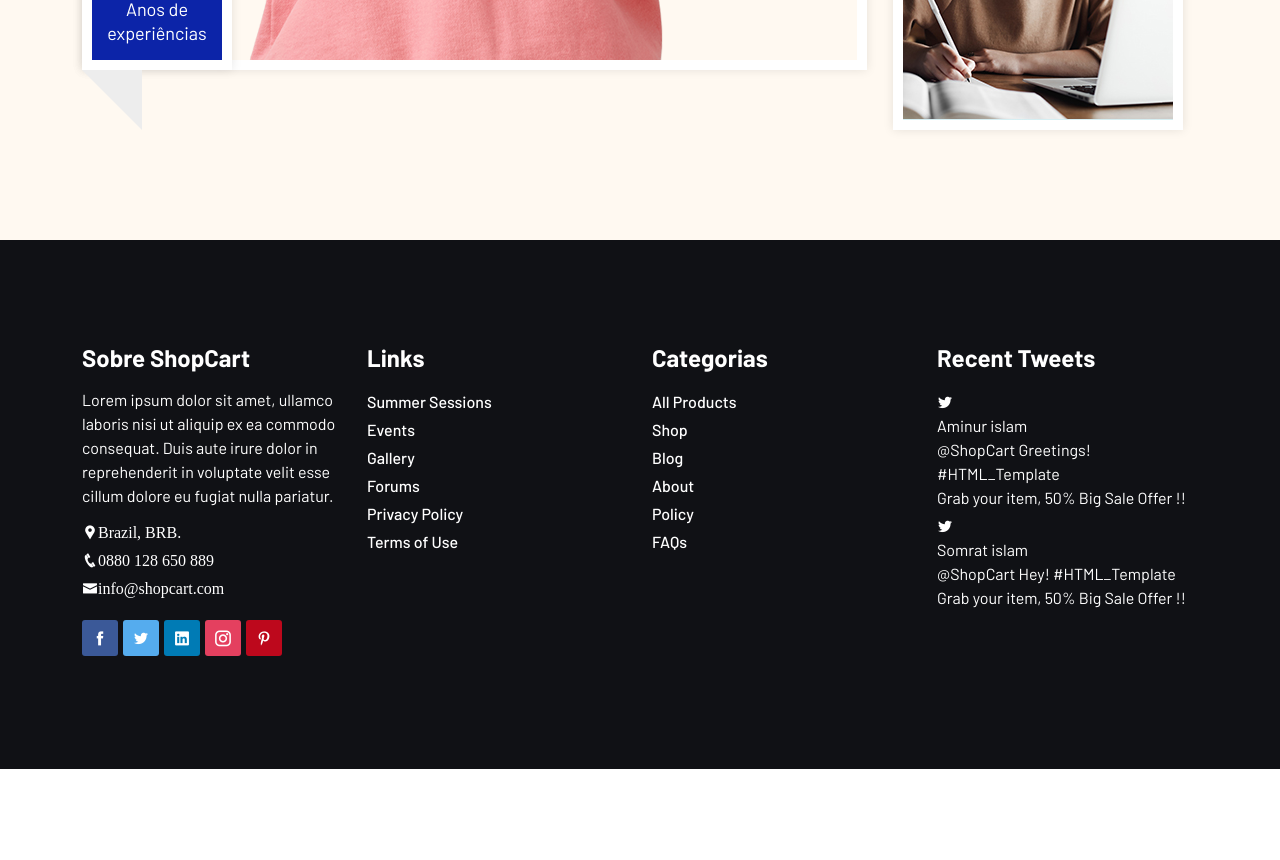
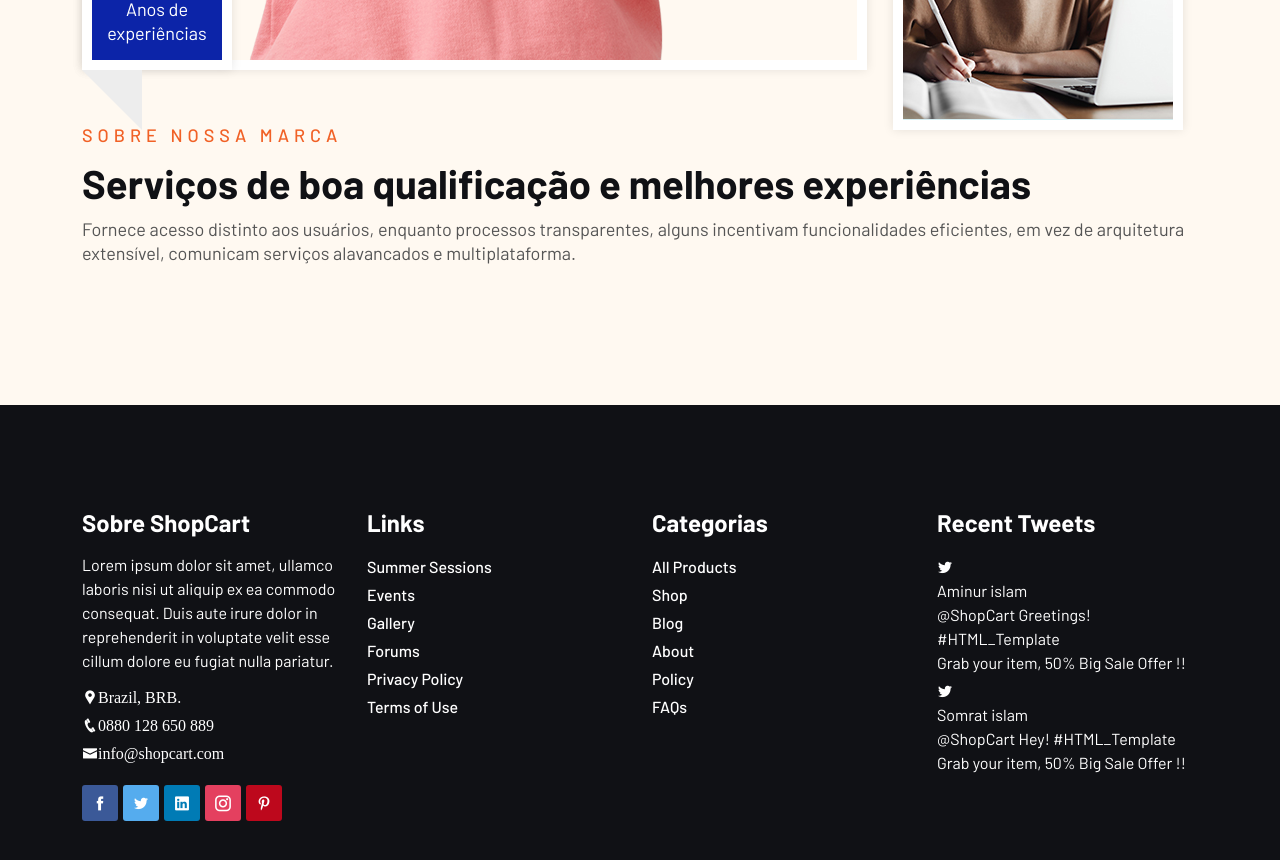
Before and after one commit to Pablo-jesuss/ecommerce-com-react, a React (Vite) app in the folder ecommerce/: page /about in a window 1280 px wide. Shown: the part 840-1700 px from the top of the page. Before the commit the page ends 1609 px from the top, so only its background shows below. Built offline with nearby package versions, Linux system fonts and the light colour scheme.

Commit message:
aboutRight

```diff
--- a/ecommerce/src/about/About.jsx
+++ b/ecommerce/src/about/About.jsx
@@ -53,6 +53,15 @@ const About = () => {
             </div>
 
             {/* 2nd col */}
+            <div className="col">
+              <div className="about-right">
+                <div className="section-header">
+                  <span className="subtitle">{subTitle}</span>
+                  <h2 className="title">{title}</h2>
+                  <p>{desc}</p>
+                </div>
+              </div>
+            </div>
           </div>
         </div>
       </div>
```
